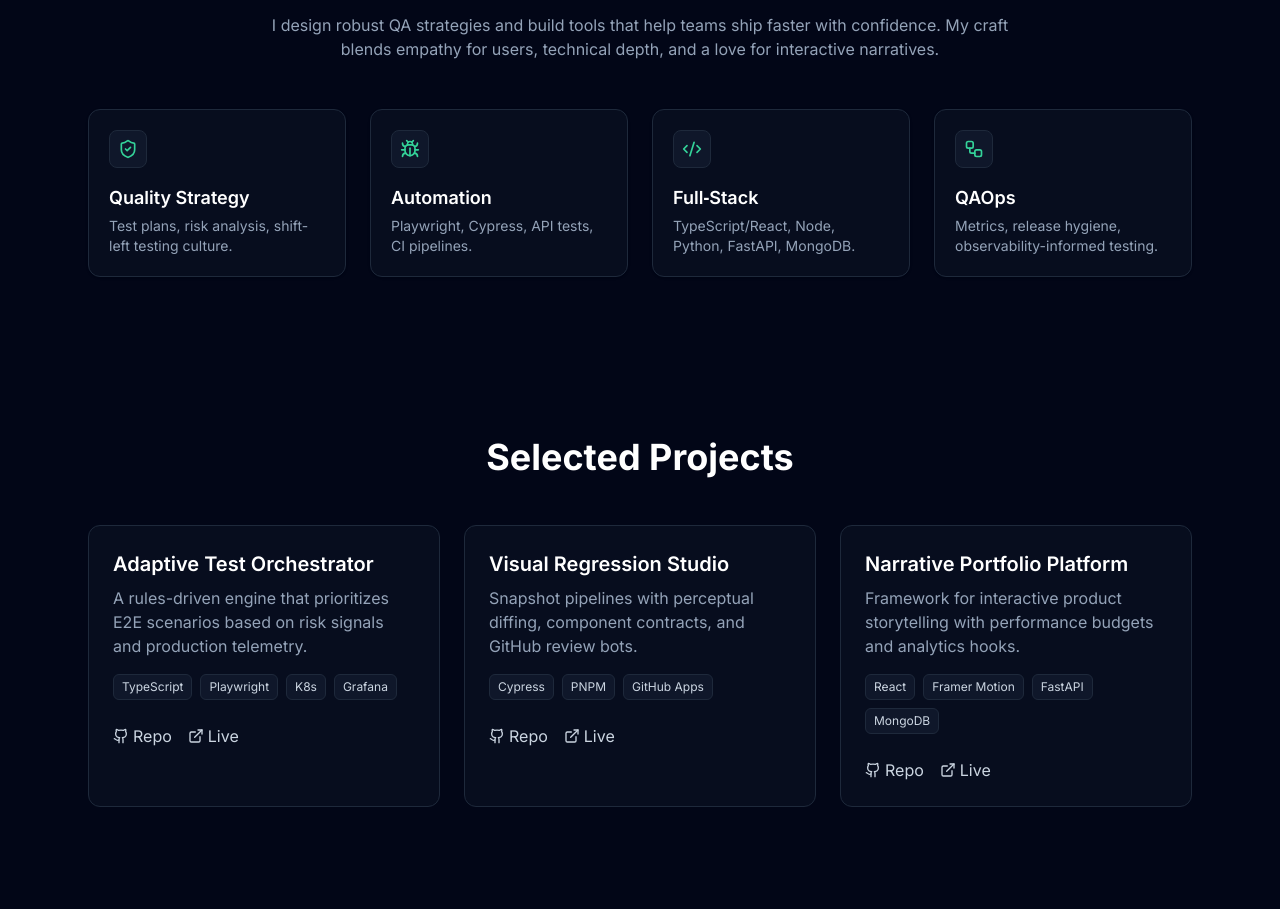
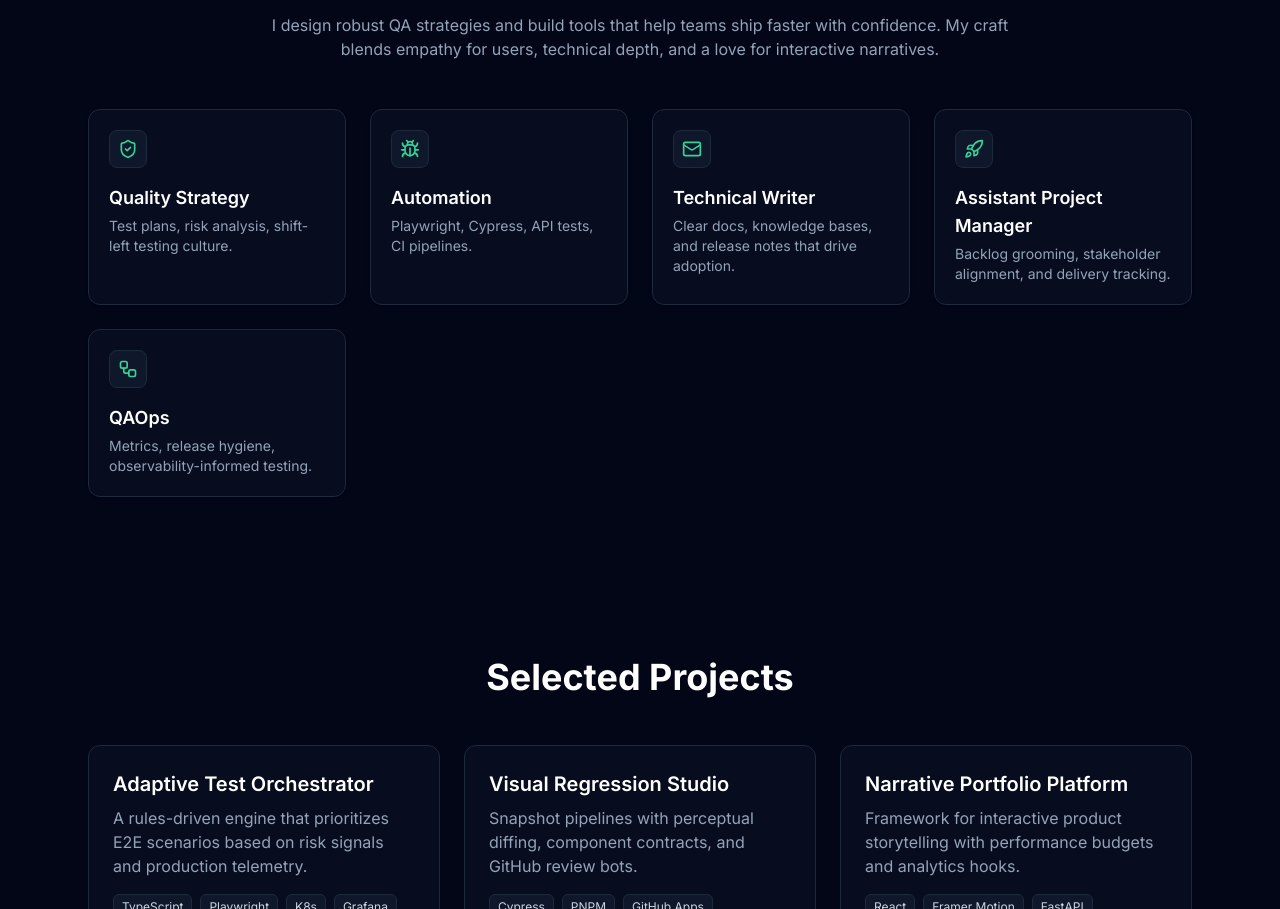
Before and after one commit to flamesuserresource3/frontend-repo_ste7jhf6_ntjyk7, a React (Vite) app: page / in a window 1280 px wide. Shown: the part 976-1885 px from the top of the page. Built offline with nearby package versions, Linux system fonts and the light colour scheme; a web font is replaced by a local one.

Commit message:
Update project prj_ste7jhf6 - 2025-11-07T06:59:58.791Z

```diff
--- a/src/components/About.jsx
+++ b/src/components/About.jsx
@@ -1,11 +1,12 @@
 import React from 'react';
 import { motion } from 'framer-motion';
-import { ShieldCheck, Bug, Code2, Workflow } from 'lucide-react';
+import { ShieldCheck, Bug, Mail, Rocket, Workflow } from 'lucide-react';
 
 const skills = [
   { icon: ShieldCheck, title: 'Quality Strategy', desc: 'Test plans, risk analysis, shift-left testing culture.' },
   { icon: Bug, title: 'Automation', desc: 'Playwright, Cypress, API tests, CI pipelines.' },
-  { icon: Code2, title: 'Full‑Stack', desc: 'TypeScript/React, Node, Python, FastAPI, MongoDB.' },
+  { icon: Mail, title: 'Technical Writer', desc: 'Clear docs, knowledge bases, and release notes that drive adoption.' },
+  { icon: Rocket, title: 'Assistant Project Manager', desc: 'Backlog grooming, stakeholder alignment, and delivery tracking.' },
   { icon: Workflow, title: 'QAOps', desc: 'Metrics, release hygiene, observability-informed testing.' },
 ];
 
```
Also changed, not shown: 1 other file (tests, documents, lock files or other folders).
